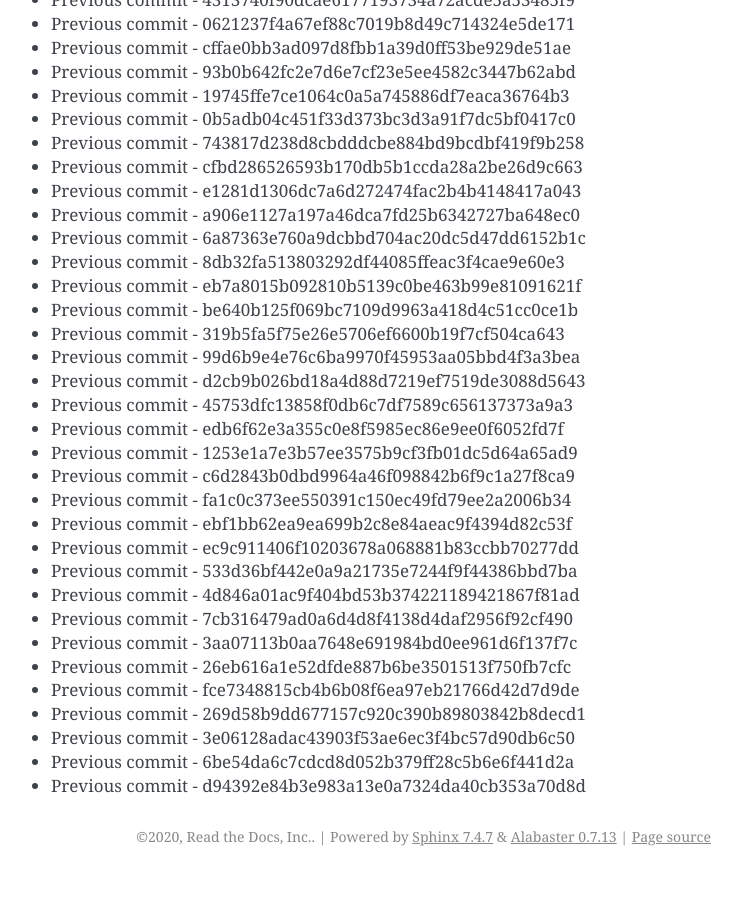
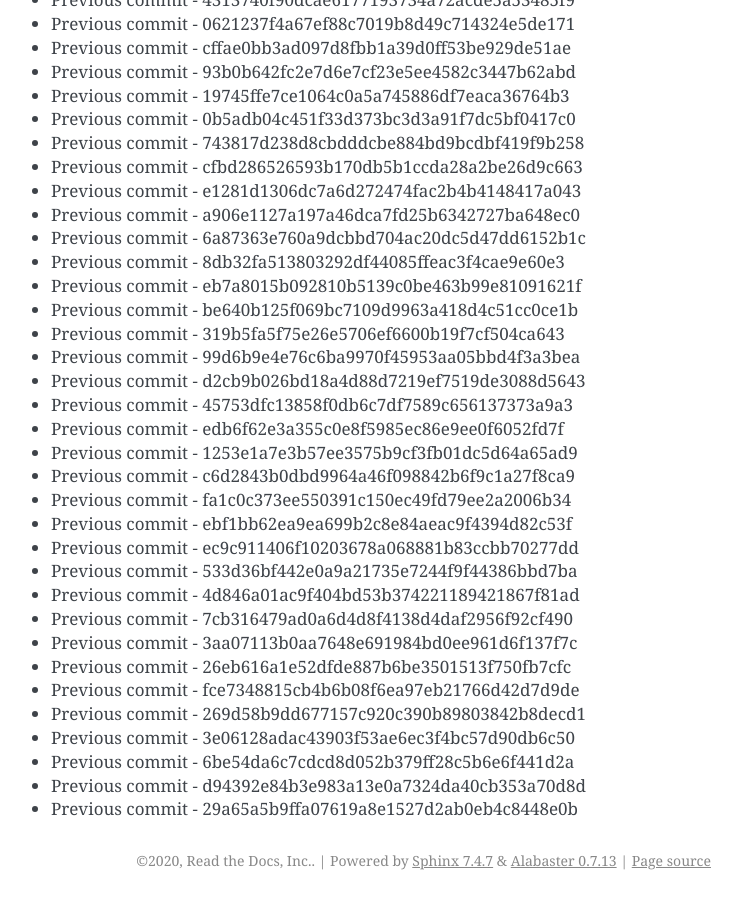
Before and after one commit to readthedocs/rtd-git-stresstest, a Sphinx documentation site: the page built from docs/updates.rst, in a window 1280 px wide and 900 px high, scrolled down 79637 px. Shown: the whole window, without its empty margins (399-1141 px from the left). Built offline with Sphinx 7.4.7, drawn with Linux system fonts in a browser that asks for light colours; before the commit the page ends 80513 px from its top, so only the background shows below that.

Commit message:
Generating commit from previous: 29a65a5b9ffa07619a8e1527d2ab0eb4c8448e0b

```diff
--- a/docs/updates.rst
+++ b/docs/updates.rst
@@ -3378,3 +3378,4 @@ It can be tested for any performance characteristics.
 * Previous commit - 3e06128adac43903f53ae6ec3f4bc57d90db6c50
 * Previous commit - 6be54da6c7cdcd8d052b379ff28c5b6e6f441d2a
 * Previous commit - d94392e84b3e983a13e0a7324da40cb353a70d8d
+* Previous commit - 29a65a5b9ffa07619a8e1527d2ab0eb4c8448e0b
```
